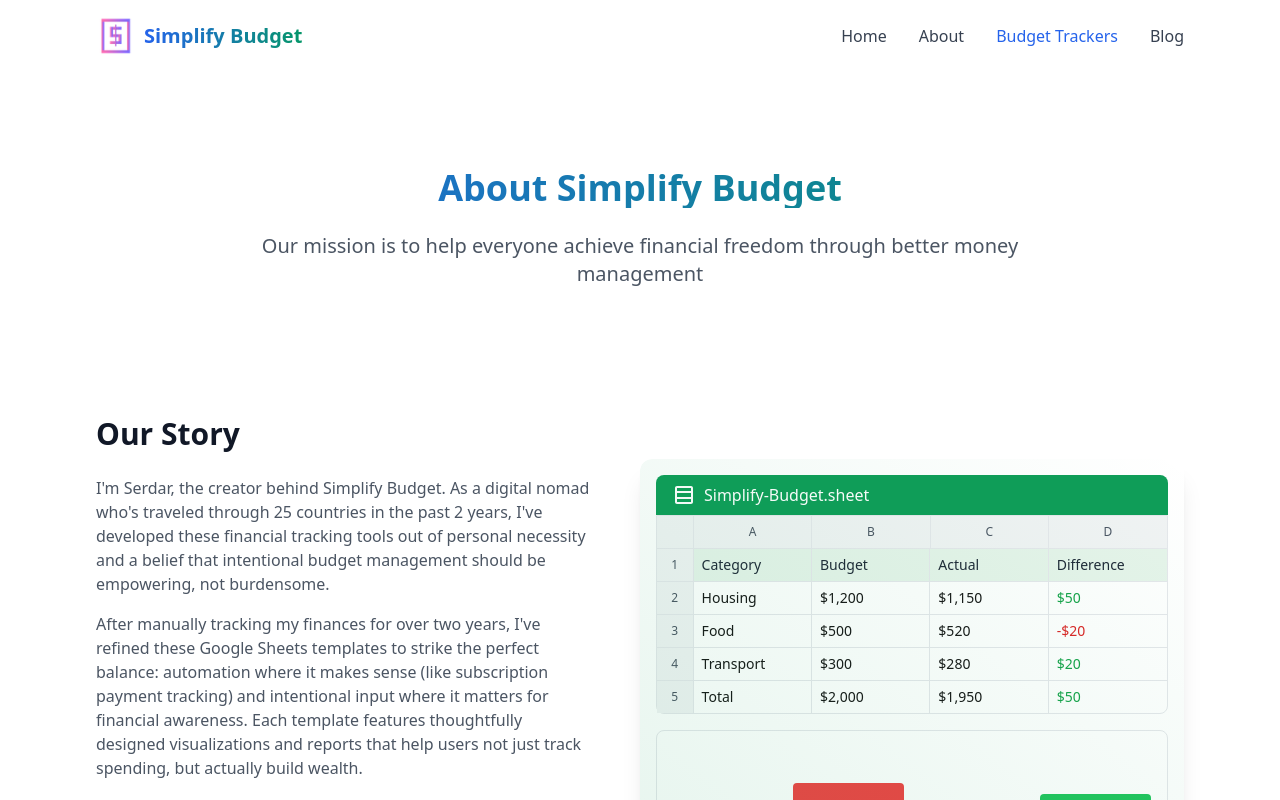
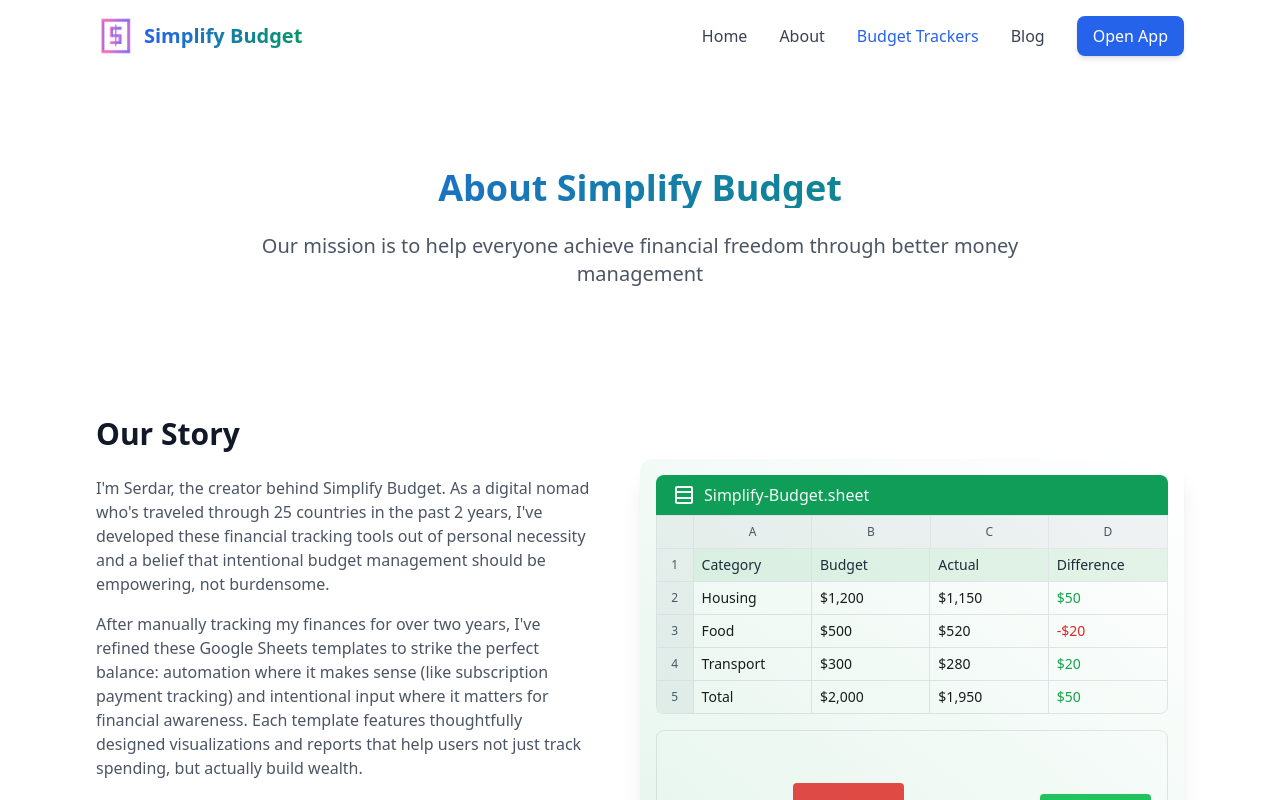
Before and after one commit to serdarsalim/personalfinance, a Next.js app: page /about in a window 1280 px wide. Shown: the top 800 px of the page. Built offline with nearby package versions, Linux system fonts and the light colour scheme.

Commit message:
added a link to the webapp from the website

```diff
--- /dev/null
+++ b/src/app/app/page.tsx
@@ -0,0 +1,9 @@
+export default function AppPage() {
+  return (
+    <iframe
+      src="https://script.google.com/macros/s/AKfycbxzQyt4DRFwscUe5INomAYM2yDsYVbU1PuPkGJQyPSMb5pfPeL4XWxoDIBeOYmCoaax/exec"
+      className="fixed inset-0 w-full h-full border-0 z-50 bg-white"
+      title="Simplify Budget App"
+    />
+  );
+}
--- a/src/app/components/Navbar.tsx
+++ b/src/app/components/Navbar.tsx
@@ -3,9 +3,11 @@
 import { useState, useEffect } from "react";
 import Link from "next/link";
 import Image from "next/image";
+import { usePathname } from "next/navigation";
 
 export default function Navbar() {
   const [scrolled, setScrolled] = useState(false);
+  const pathname = usePathname();
 
   useEffect(() => {
     const handleScroll = () => {
@@ -20,11 +22,15 @@ export default function Navbar() {
     return () => window.removeEventListener("scroll", handleScroll);
   }, []);
 
+  // Hide navbar on /app page - AFTER all hooks
+  if (pathname === '/app') {
+    return null;
+  }
+
   const scrollToSection = (id: string) => {
     const element = document.getElementById(id);
     if (element) {
-      // This is the key change - add a fixed amount to scroll further down
-      const extraOffset = -55; // Adjust this number to control how much further down it scrolls
+      const extraOffset = -55;
 
       setTimeout(() => {
         const y = element.getBoundingClientRect().top + window.pageYOffset - extraOffset;
@@ -54,7 +60,7 @@ export default function Navbar() {
             </Link>
           </div>
 
-          <div className="hidden md:flex space-x-8">
+          <div className="hidden md:flex space-x-8 items-center">
             <Link href="/" className="text-gray-700 hover:text-blue-600 font-medium">
               Home
             </Link>
@@ -72,6 +78,12 @@ export default function Navbar() {
             >
               Blog
             </a>
+            <Link
+              href="/app"
+              className="px-4 py-2 text-white bg-blue-600 rounded-lg shadow-md hover:bg-blue-700 transition-colors font-medium"
+            >
+              Open App
+            </Link>
           </div>
 
           {/* Mobile menu button */}
@@ -113,7 +125,12 @@ export default function Navbar() {
           >
             Blog
           </a>
-
+          <Link
+            href="/app"
+            className="block px-3 py-2 text-white bg-blue-600 font-medium w-full text-left rounded mx-2"
+          >
+            Open App
+          </Link>
         </div>
       </div>
     </nav>
```
